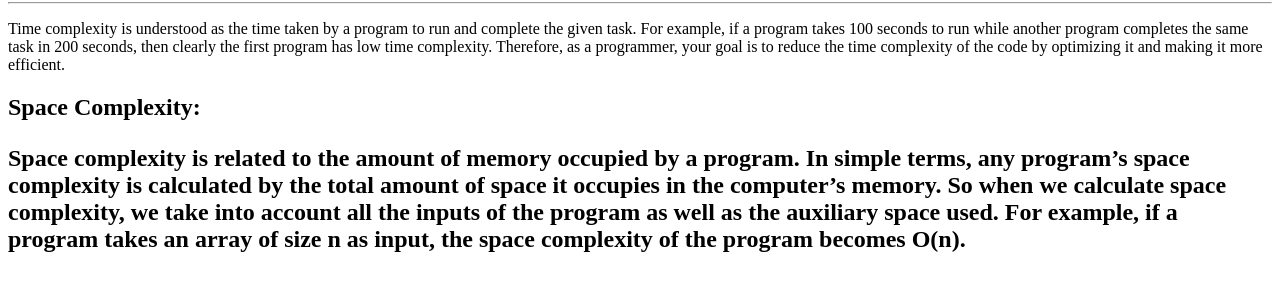
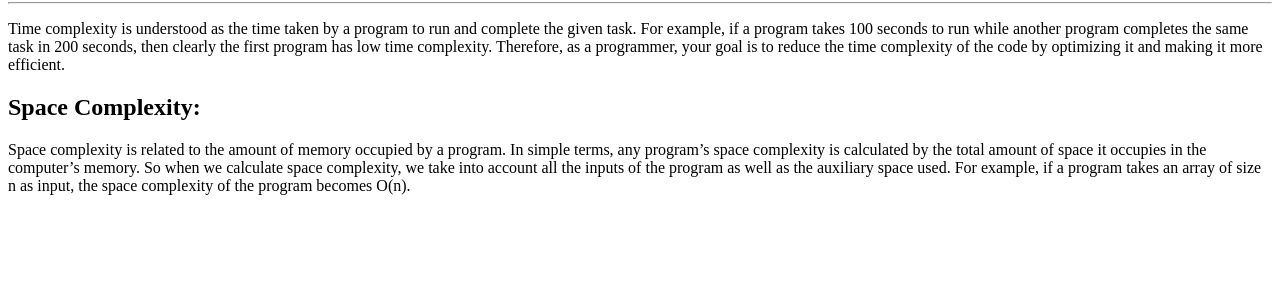
Before and after one commit to acciojob/time-and-space-complexity-Sayan-712, a website: page main.html in a window 1280 px wide. Shown: the part 78-368 px from the top of the page. Drawn offline with Linux system fonts and the light colour scheme.

Commit message:
created a submission

```diff
--- a/main.html
+++ b/main.html
@@ -11,7 +11,8 @@
 	<h1>Time and Space Complexity</h1>
 	<hr></hr>
 	<p>Time complexity is understood as the time taken by a program to run and complete the given task. For example, if a program takes 100 seconds to run while another program completes the same task in 200 seconds, then clearly the first program has low time complexity. Therefore, as a programmer, your goal is to reduce the time complexity of the code by optimizing it and making it more efficient.
-	<h2>Space Complexity:<p>Space complexity is related to the amount of memory occupied by a program. In simple terms, any program’s space complexity is calculated by the total amount of space it occupies in the computer’s memory. So when we calculate space complexity, we take into account all the inputs of the program as well as the auxiliary space used. For example, if a program takes an array of size n as input, the space complexity of the program becomes O(n).</p></h2>
+	<h2>Space Complexity:</h2><p>Space complexity is related to the amount of memory occupied by a program. In simple terms, any program’s space complexity is calculated by the total amount of space it occupies in the computer’s memory. So when we calculate space complexity, we take into account all the inputs of the program as well as the auxiliary space used. For example, if a program takes an array of size n as input, the space complexity of the program becomes O(n).</p>
+
 
     <script type="text/javascript" src="./script.js">
 </script>
```
